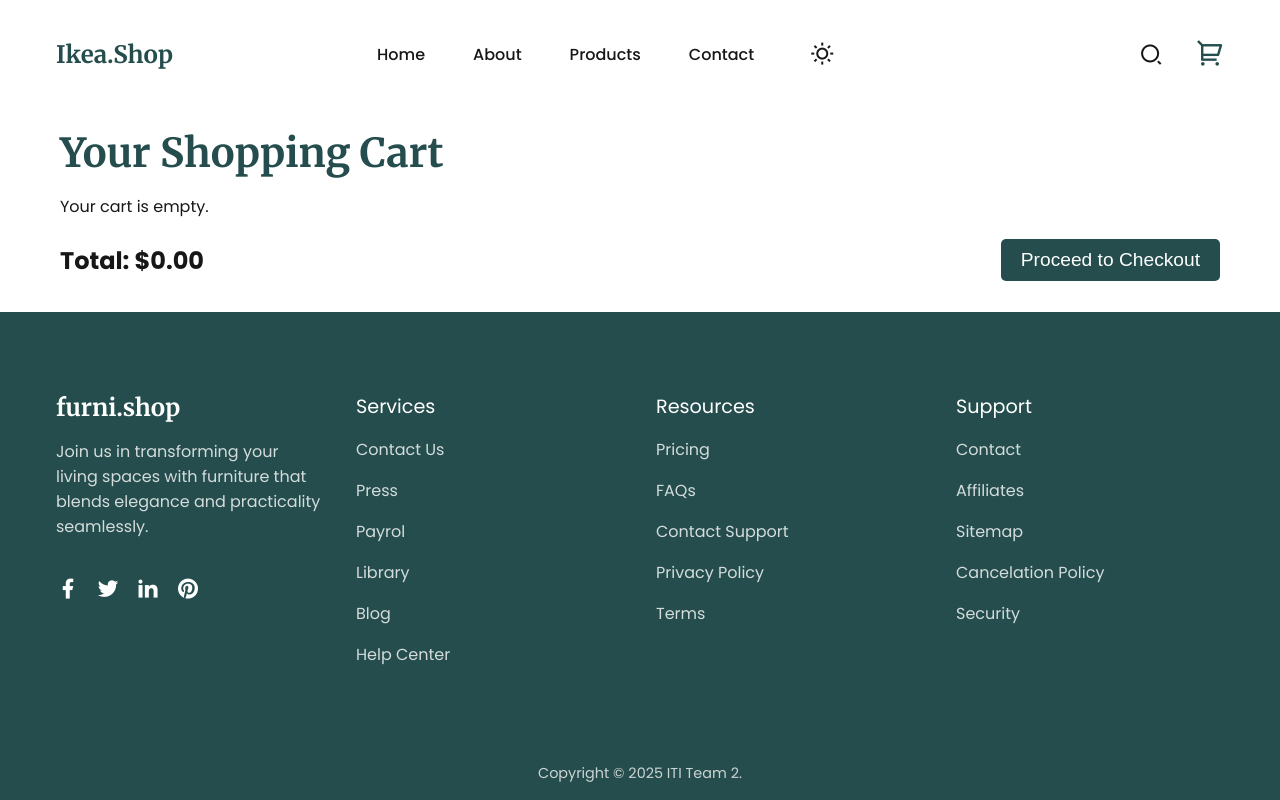
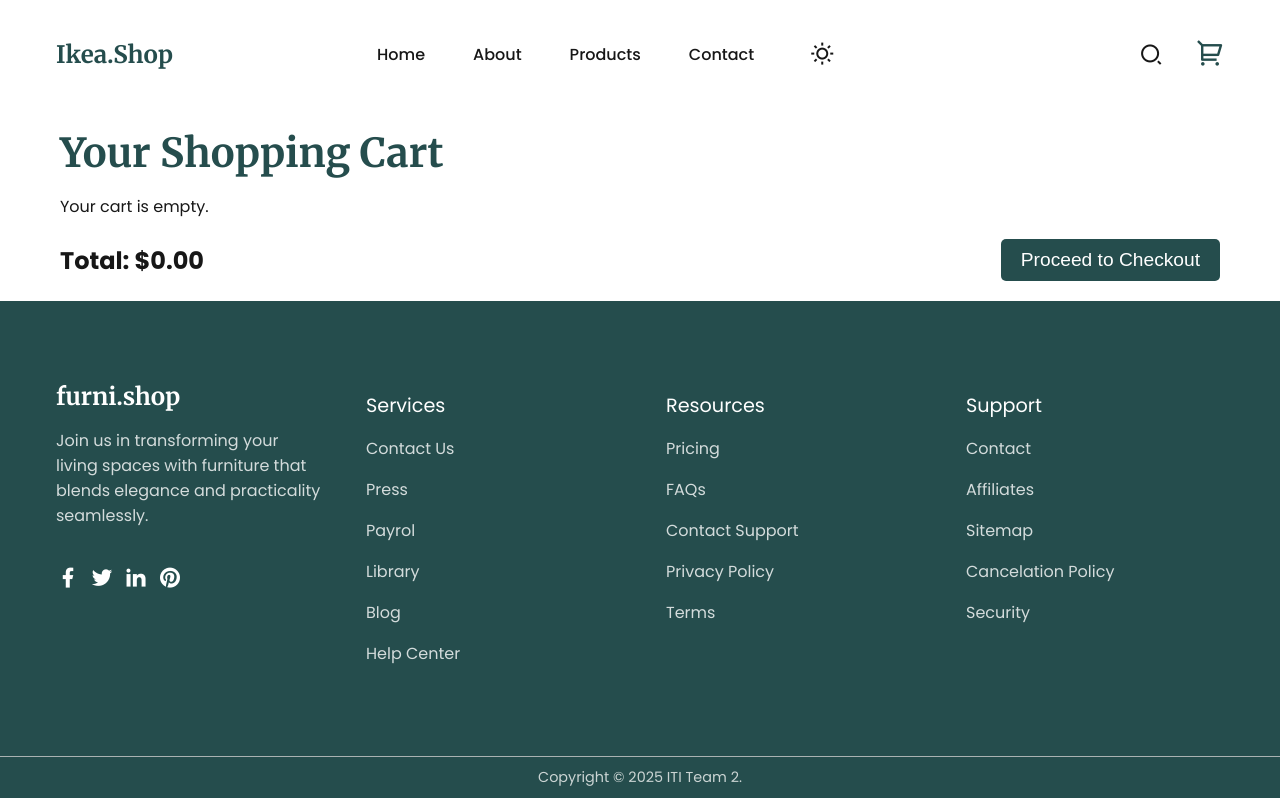
Before and after one commit to AhmedElneziliiy/Front-End-Project, a plain HTML site: page cart.html in a window 1280 px wide. Drawn offline with nearby package versions, Linux system fonts and the light colour scheme.

Commit message:
Editing cart bug

```diff
--- a/cart.html
+++ b/cart.html
@@ -18,8 +18,7 @@
     <script defer src="js/main.js"></script>
     <title>Shopping Cart - Ikea</title>
 </head>
-<body>
-    <!-- Navbar (same as index.html) -->
+<body>    <!-- Navbar (same as index.html) -->
      <nav>
         <div class="header">
             <div class="nav-logo">
@@ -63,8 +62,7 @@
         </div>
     </section>
 
-    <!-- Start Footer -->
-    <footer class="footer" id="contact" style="position: absolute;bottom: 0; width: 100%;">
+    <footer class="footer" id="contact">
       <div class="section-container footer-container">
         <div class="footer-col">
           <div class="footer-logo">
@@ -74,7 +72,7 @@
             Join us in transforming your living spaces with furniture that
             blends elegance and practicality seamlessly.
           </p>
-            <ul class="footer-socials">
+          <ul class="footer-socials" style="list-style: none; padding: 0; display: flex; gap: 10px;">
             <li>
               <a href="#"><i class="ri-facebook-fill"></i></a>
             </li>
@@ -89,9 +87,9 @@
             </li>
           </ul>
         </div>
-          <div class="footer-col">
+        <div class="footer-col" style="flex: 1; min-width: 150px; margin: 10px;">
           <h4>Services</h4>
-            <ul class="footer-links">
+          <ul class="footer-links" style="list-style: none; padding: 0;">
             <li><a href="#">Contact Us</a></li>
             <li><a href="#">Press</a></li>
             <li><a href="#">Payrol</a></li>
@@ -100,9 +98,9 @@
             <li><a href="#">Help Center</a></li>
           </ul>
         </div>
-          <div class="footer-col">
+        <div class="footer-col" style="flex: 1; min-width: 150px; margin: 10px;">
           <h4>Resources</h4>
-            <ul class="footer-links">
+          <ul class="footer-links" style="list-style: none; padding: 0;">
             <li><a href="#">Pricing</a></li>
             <li><a href="#">FAQs</a></li>
             <li><a href="#">Contact Support</a></li>
@@ -110,9 +108,9 @@
             <li><a href="#">Terms</a></li>
           </ul>
         </div>
-          <div class="footer-col">
+        <div class="footer-col" style="flex: 1; min-width: 150px; margin: 10px;">
           <h4>Support</h4>
-            <ul class="footer-links">
+          <ul class="footer-links" style="list-style: none; padding: 0;">
             <li><a href="#">Contact</a></li>
             <li><a href="#">Affiliates</a></li>
             <li><a href="#">Sitemap</a></li>
@@ -121,7 +119,7 @@
           </ul>
         </div>
       </div>
-        <div class="footer-bar">
+      <div class="footer-bar" style="text-align: center; padding: 10px; border-top: 1px solid #ccc;">
         Copyright © 2025 ITI Team 2.
       </div>
   </footer>
```
Lines whose indentation alone changed are shown as unchanged.
